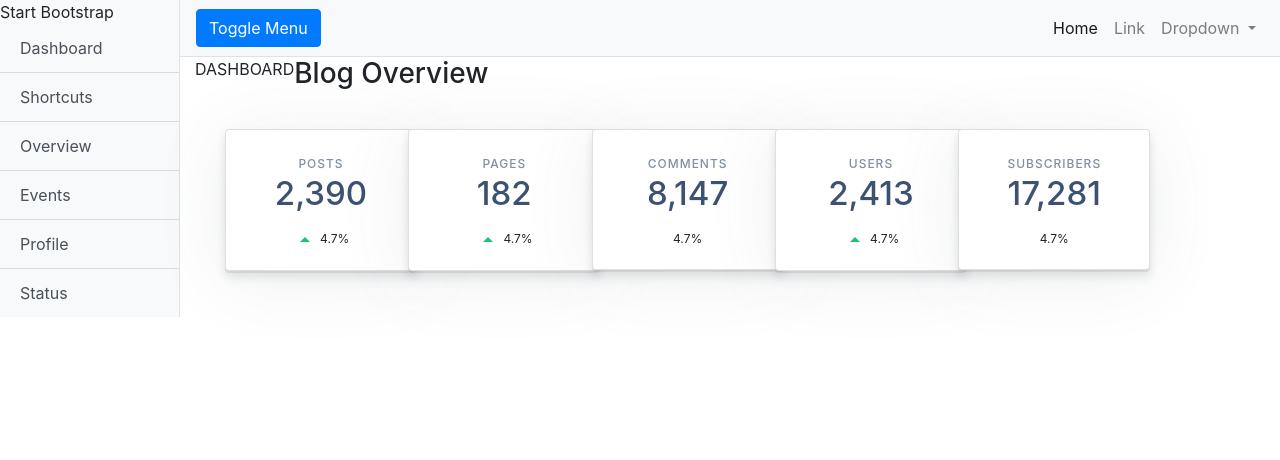
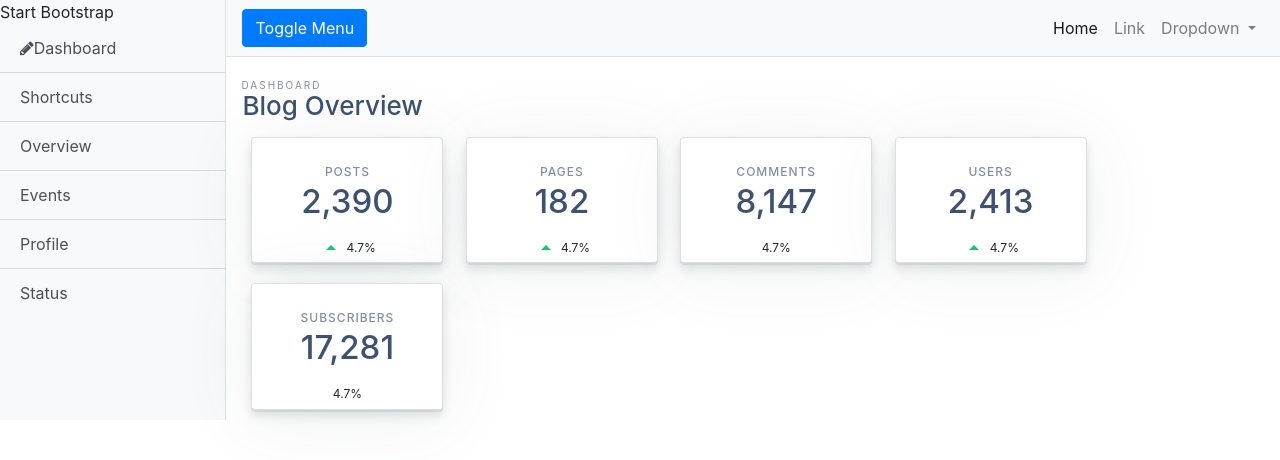
Before and after one commit to Velmurugan1401/dashboard-1, a website: page template/index.html in a window 1280 px wide. Drawn offline with nearby package versions, Linux system fonts and the light colour scheme.

Commit message:
dashboard

```diff
--- a/template/index.html
+++ b/template/index.html
@@ -6,6 +6,7 @@
     <title>Dashboard</title>
     <link rel="stylesheet" href="./style/style.css">
     <link rel="stylesheet" href="../node_modules/bootstrap/dist/css/bootstrap.css">
+    <link rel="stylesheet" href="https://stackpath.bootstrapcdn.com/font-awesome/4.7.0/css/font-awesome.min.css" integrity="sha384-wvfXpqpZZVQGK6TAh5PVlGOfQNHSoD2xbE+QkPxCAFlNEevoEH3Sl0sibVcOQVnN" crossorigin="anonymous">
 </head>
 <body>
     <div class="d-flex" id="wrapper">
@@ -14,7 +15,7 @@
         <div class="bg-light border-right side-nav" id="sidebar-wrapper">
           <div class="sidebar-heading">Start Bootstrap </div>
           <div class="list-group list-group-flush">
-            <a href="#" class="list-group-item list-group-item-action bg-light">Dashboard</a>
+            <a href="#" class="list-group-item list-group-item-action bg-light"><i class="fa fa-pencil" aria-hidden="true"></i>Dashboard</a>
             <a href="#" class="list-group-item list-group-item-action bg-light">Shortcuts</a>
             <a href="#" class="list-group-item list-group-item-action bg-light">Overview</a>
             <a href="#" class="list-group-item list-group-item-action bg-light">Events</a>
@@ -57,15 +58,15 @@
             </div>
           </nav>
 
-          <div class="container-fluid">
+          <div class="container-fluid dashboard">
             <div class="page-header row col-12 col-sm-4">
                 <span class="text-uppercase page-subtitle">Dashboard</span>
                 <h3 class="page-title">Blog Overview</h3>
             </div>
           </div>
-          <div class="container-fluid ">
+          <div class="container-fluid box ">
               <div class="row">
-                  <div class="col-lg-2 col-md-6 col-sm-6 md-4">
+                  <div class="col-lg-2 col-md-4 col-sm-6">
                     <div class="card text-center post" style="width: 12rem;">
                         <div class="card-body ">
 
@@ -75,21 +76,18 @@
                         </div>
                       </div>
                   </div>
-                  <div class="col-lg-2 col-md-6 col-sm-6 md-4">
+                  <div class="col-lg-2 col-md-4 col-sm-6">
                     <div class="card text-center post" style="width: 12rem;">
                         <div class="card-body ">
-
                           <span class="title">PAGES</span>
-
                           <h5 class="card-title">182</h5>
-
                           <span class="stats-small__percentage stats-small__percentage--increase"> <img src="./image/download.svg" alt="" srcset=""> 4.7%</span>
 
                         </div>
 
                       </div>
                   </div>
-                  <div class="col-lg-2 col-md-6 col-sm-6 md-4">
+                  <div class="col-lg-2 col-md-4 col-sm-6 ">
                     <div class="card text-center post " style="width: 12rem;">
                         <div class="card-body">
                             <span class="title">COMMENTS</span>
@@ -98,7 +96,7 @@
                         </div>
                       </div>
                   </div>
-                  <div class="col-lg-2 col-md-6 col-sm-6 md-4">
+                  <div class="col-lg-2 col-md-4 col-sm-6">
                       <div class="card text-center post" style="width: 12rem;">
                     <div class="card-body">
                         <span class="title">USERS</span>
@@ -107,7 +105,7 @@
 
                     </div>
                   </div></div>
-                  <div class="col-lg-2 col-md-6 col-sm-6 md-4">
+                  <div class="col-lg-2 col-md-4 col-sm-6">
                     <div class="card text-center post " style="width: 12rem;">
                         <div class="card-body">
                             <span class="title">SUBSCRIBERS</span>
--- a/template/style/style.css
+++ b/template/style/style.css
@@ -1,6 +1,7 @@
 body{
-    background-color: #F5F6F8;
+    /* background-color: #F5F6F8; */
     background-color: rgb(245, 246, 248);
+
 }
 .navbar{
     width: 100%;
@@ -8,11 +9,33 @@ body{
 .side-nav{
     width: 18%;
 }
+.dashboard{
+    margin-top: 21px;
+}
+.dashboard .page-header .page-title{
+
+    font-size: 1.625rem;
+    font-weight: 500;
+    line-height: 1;
+    margin-top: 15px;
+    padding: 0;
+    color: #3d5170;
+}
+.dashboard .page-subtitle{
+    max-width: 1px;
+    letter-spacing: .125rem;
+    color: #818ea3;
+    font-size: .625rem;
+}
     .post{
         box-shadow: 0 2px 0 rgba(90,97,105,.11), 0 4px 8px rgba(90,97,105,.12), 0 10px 10px rgba(90,97,105,.06), 0 7px 70px rgba(90,97,105,.1);
-margin: 30px;
+margin: 10px;
 border: none;
-max-height: 8.9rem;
+max-height: 7.9rem;
+
+}
+.box .col-lg-2{
+    max-width: 13.400rem;
 }
 
 
```
Also changed, not shown: 1 other file.
